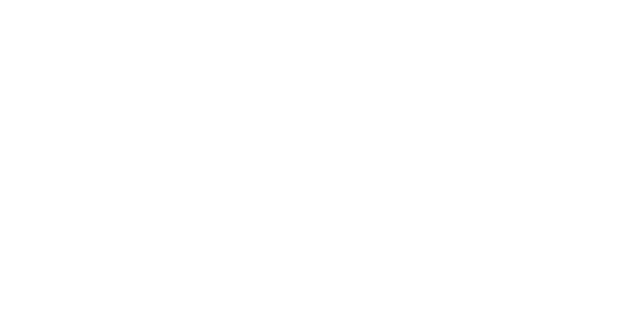
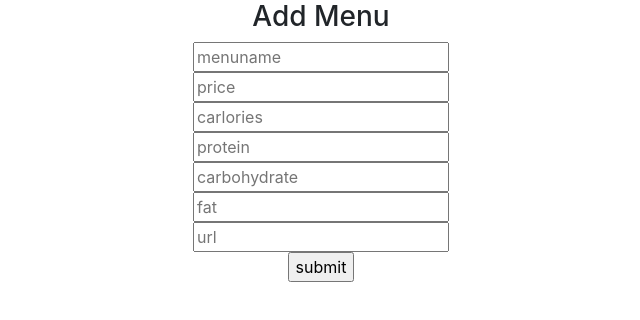
Before and after one commit to MyGreenSlime/PintoGOGO, a React (Create React App) app in the folder frontend/: page /demoaddmenu in a window 1280 px wide. Shown: the top 320 px of the page, without its empty margins (319-959 px from the left). Built offline with nearby package versions, Linux system fonts and the light colour scheme.

Commit message:
demo get-post example for newbie

```diff
--- a/frontend/src/App.js
+++ b/frontend/src/App.js
@@ -1,9 +1,9 @@
 import React, { Component } from 'react';
 import './css/App.css';
-import { Button } from 'reactstrap';
 import { Route, Switch } from 'react-router-dom'
 
-import Menu from './component/menu'
+import DemoMenu from './component/demomenu'
+import Addmenu from './component/demoaddmenu'
 const Home = () => <h1>Home</h1>
 
 {/*-------------Add path of page---------------*/}
@@ -14,7 +14,8 @@
       <div className="App container">
         <Switch>
           <Route exact path="/" component={Home} />
-          <Route path="/about" component={Menu} />
+          <Route path="/demomenu" component={DemoMenu} />
+          <Route path="/demoaddmenu" component={Addmenu} />
         </Switch>
       </div>
     );
--- /dev/null
+++ b/frontend/src/component/api/api.js
@@ -0,0 +1,22 @@
+import React, { Component} from 'react';
+function postData(url = ``, data = {}, status = {}) {
+    // Default options are marked with *
+      return fetch(url, {
+          method: "POST", // *GET, POST, PUT, DELETE, etc.
+          mode: "cors", // no-cors, cors, *same-origin
+          cache: "no-cache", // *default, no-cache, reload, force-cache, only-if-cached
+          credentials: "same-origin", // include, same-origin, *omit
+          headers: {
+              "Content-Type": "application/json; charset=utf-8",
+              // "Content-Type": "application/x-www-form-urlencoded",
+          },
+          redirect: "follow", // manual, *follow, error
+          referrer: "no-referrer", // no-referrer, *client
+          body: JSON.stringify(data), // body data type must match "Content-Type" header
+      })
+        .then(res => res.json()) // parses response to JSON
+        .then(response => console.log(JSON.stringify(response)))
+    }
+
+
+export{postData}
--- /dev/null
+++ b/frontend/src/component/demoaddmenu/index.js
@@ -0,0 +1,95 @@
+import React, { Component} from 'react';
+import { postData } from '../api/api'
+
+class Addmenu extends Component {
+    constructor(props){
+        super(props);
+        this.state = {
+            menu: {},
+            status: {}
+        }
+    }
+    handleSubmit(e){
+        var pass = true
+        if(this.refs.menu_name.value === '') {
+            alert('MenuName is required')
+            pass = false
+        }
+        if(this.refs.price.value === '') {
+            alert('Price is required')
+            pass = false
+        }
+        if(this.refs.carlories.value === '') {
+            alert('carlories is required')
+            pass = false
+        }
+        if(this.refs.protein.value === '') {
+            alert('protein is required')
+            pass = false
+        }
+        if(this.refs.carbohydrate.value === '') {
+            alert('carlories is required')
+            pass = false
+        }
+        if(this.refs.fat.value === '') {
+            alert('fat is required')
+            pass = false
+        }
+        if(this.refs.img_url.value === '') {
+            alert('imgurl is required')
+            pass = false
+        }
+        if(pass) {
+            this.setState({menu : {
+                menu_name : this.refs.menu_name.value,
+                price : this.refs.price.value,
+                calories : this.refs.carlories.value,
+                protein : this.refs.protein.value,
+                carbohydrate : this.refs.carbohydrate.value,
+                fat : this.refs.fat.value,
+                img_url : this.refs.img_url.value
+            }}, function() {
+                console.log(this.state.menu);
+                postData("http://localhost:4000/menus/food/add",this.state.menu)
+
+            })
+        }
+        e.preventDefault();
+    }
+    render() {
+      return (
+        <div>
+            <h3>Add Menu</h3>
+            <form onSubmit = {this.handleSubmit.bind(this)}>
+                <div>
+                    <input ref= "menu_name" type="text" name="menu_name" placeholder="menuname"></input>
+                </div>
+                <div>
+                    <input ref="price" type="number" name="price" placeholder="price"></input>
+                </div>
+                <div>
+                    <input ref="carlories" type="number" name="carlories" placeholder="carlories"></input>
+                </div>
+                <div>
+                    <input ref="protein" type="number" name="protein" placeholder="protein"></input>
+                </div>
+                <div>
+                    <input ref="carbohydrate" type="number" name="carbohydrate" placeholder="carbohydrate"></input>
+                </div>
+                <div>
+                    <input ref="fat" type="number" name="fat" placeholder="fat"></input>
+                </div>
+                <div>
+                    <input ref="img_url" type="text" name="img_url" placeholder="url"></input>
+                </div>
+                <div>
+                    <input type="submit" value="submit"></input>
+                </div>
+            </form>
+        </div>
+      );
+    }
+
+  }
+
+export default Addmenu;
--- /dev/null
+++ b/frontend/src/component/demomenu/index.js
@@ -0,0 +1,49 @@
+import React, { Component} from 'react';
+import { Card, CardImg, CardText, CardBody,
+  CardTitle, CardSubtitle, Button } from 'reactstrap';
+class DemoMenu extends Component {
+  constructor(props) {
+    super(props);
+    this.state = {
+      menus: [],
+      isLoaded: false,
+    }
+  }
+
+  componentDidMount() {
+    fetch('http://localhost:4000/menus/food')
+    .then(res => res.json())
+    .then(json => {
+      this.setState({
+        isLoaded: true,
+        menus: json,
+      })
+    })
+  }
+
+  render() {
+    var {isLoaded, menus} = this.state;
+    if(!isLoaded) {
+      return <div>loading....</div>
+    }
+      return (
+        <div>
+          {menus.map(menus =>(
+             <Card key={menus._id}>
+             <CardImg  top width="50%" src={menus.img_url} alt="Card image cap" />
+             <CardBody>
+               <CardTitle >{menus.menu_name}</CardTitle>
+               <CardSubtitle >{menus.price}</CardSubtitle>
+               <CardSubtitle >{menus.protein}</CardSubtitle>
+               <CardSubtitle >{menus.carbohydrate}</CardSubtitle>
+               <Button>Button</Button>
+             </CardBody>
+           </Card>
+          ))}
+        </div>
+      );
+    }
+
+  }
+
+export default DemoMenu;
--- a/frontend/src/component/menu/index.js
+++ /dev/null
@@ -1,13 +0,0 @@
-import React, { Component} from 'react';
-
-class Menu extends Component {
-  render() {
-    return (
-      <div>
-          <h2>Menu</h2>
-      </div>
-    );
-  }
-}
-
-export default Menu;
```
Also changed, not shown: 1 other file (tests, documents, lock files or other folders).
